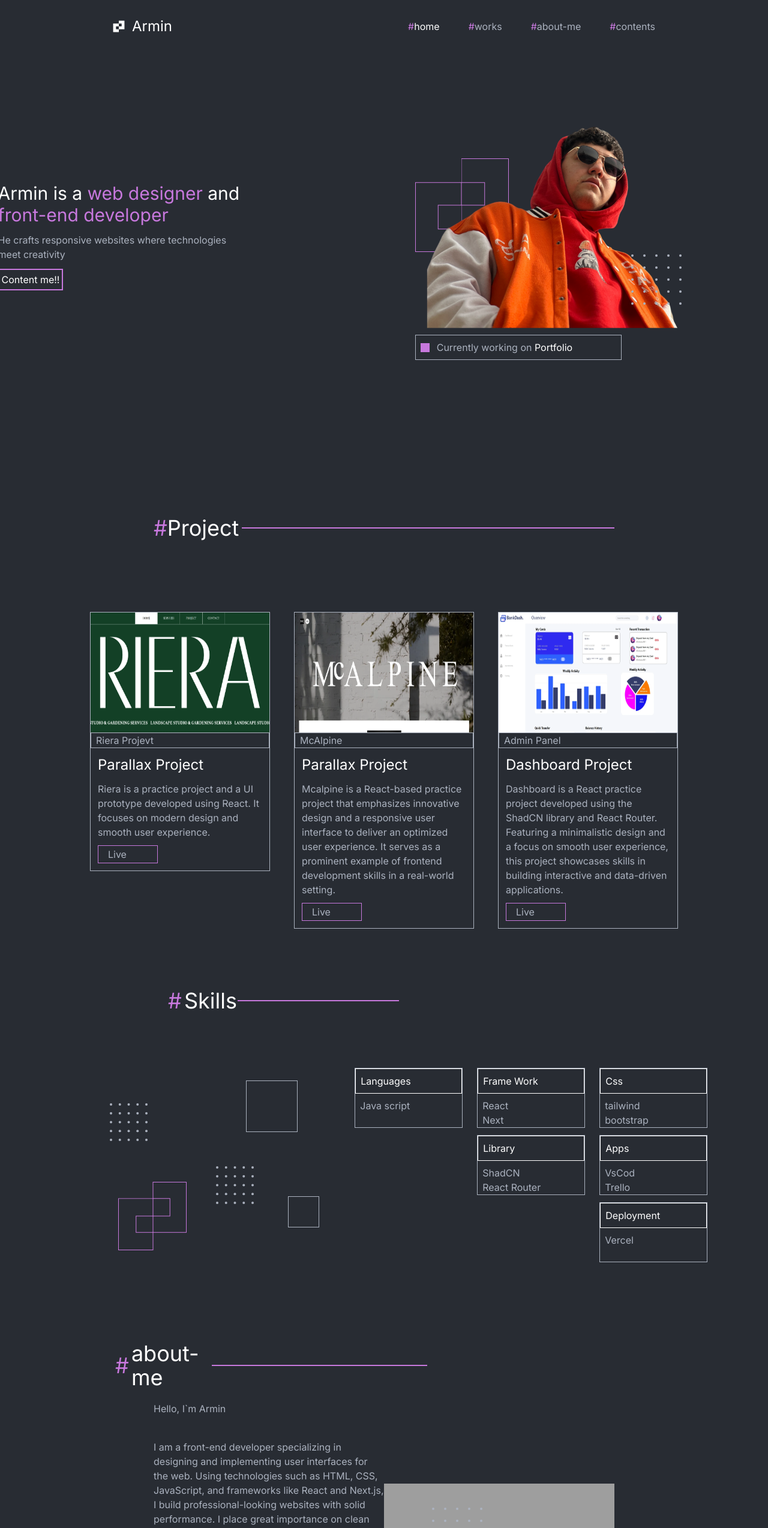
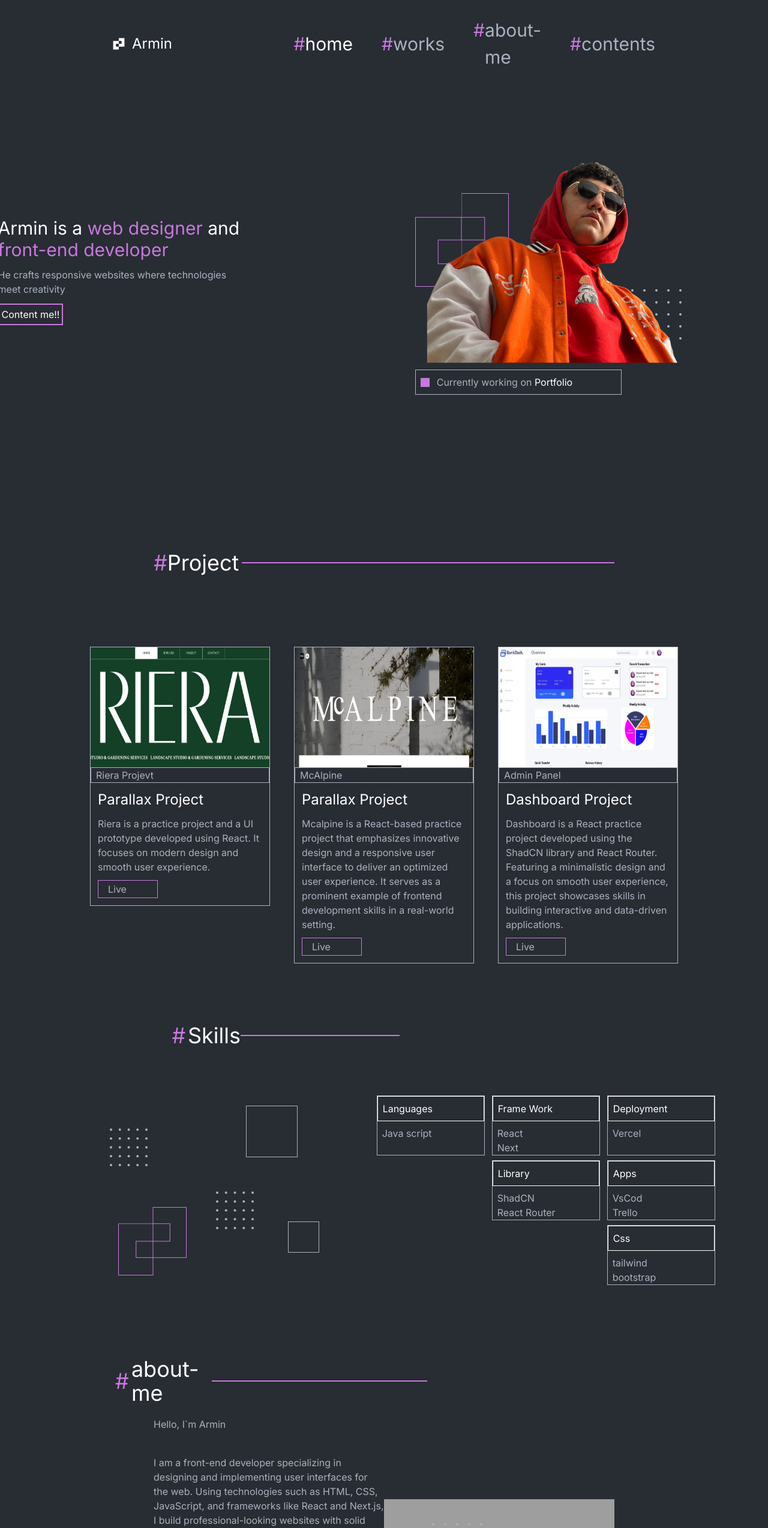
Before and after one commit to ArminHasanzadeh/MyWeb, a React (Vite) app: page / in a window 1280 px wide. Shown: the top 2547 px of the page at 60% size. Built offline with nearby package versions, Linux system fonts and the light colour scheme; grey boxes are pictures that could not be loaded.

Commit message:
fixe a little things

```diff
--- a/src/Pages/HomePage/header/Header.css
+++ b/src/Pages/HomePage/header/Header.css
@@ -1,6 +1,6 @@
 
 .NavBar{
-
+   transition: 0.5s;
     >ul{
         gap: 3rem;
         >li{
@@ -8,6 +8,7 @@
             justify-content: center;
             align-content: center;
             cursor: pointer;
+            font-size: 30px;
             >span{
 
                 color: var(--FontTextcherColor);
--- a/src/Pages/HomePage/header/Header.jsx
+++ b/src/Pages/HomePage/header/Header.jsx
@@ -12,7 +12,7 @@ function Header() {
   return (
     <>
 
-      <header className="w-full h-auto flex justify-center items-center p-7 sticky top-0 z-50 bg-[var(--BgColor)] max-xl:hidden">
+      <header className="w-full h-auto flex justify-center items-center p-7 sticky top-0 z-50 bg-[var(--BgColor)] max-xl:hidden ">
         <div className="w-[50%] flex items-center justify-start gap-3 text-2xl pl-40">
           <svg width="20" height="20" viewBox="0 0 16 17" fill="none" xmlns="http://www.w3.org/2000/svg">
             <path
@@ -26,40 +26,47 @@ function Header() {
         </div>
         <div className="NavBar w-[50%] flex items-center justify-end pr-40">
           <ul className="flex justify-center items-center gap-5">
-            <li><span>#</span><Link to="/" className={`${location.pathname === "/" ? "!text-white" : ""}`}>home</Link></li>
-            <li><span>#</span><Link to="/work" className={`${location.pathname === "/work" ? "!text-white" : ""}`} >works</Link></li>
-            <li><span>#</span><Link to="/About" className={`${location.pathname === "/About" ? "!text-white" : ""}`} >about-me</Link></li>
-            <li><span>#</span><Link to="/Content" className={`${location.pathname === "/Content" ? "!text-white" : ""}`} >contents</Link></li>
+            <li><span>#</span><Link reloadDocument to="/" className={`${location.pathname === "/" ? "!text-white" : ""}`}>home</Link></li>
+            <li><span>#</span><Link reloadDocument to="/work" className={`${location.pathname === "/work" ? "!text-white" : ""}`} >works</Link></li>
+            <li><span>#</span><Link reloadDocument to="/About" className={`${location.pathname === "/About" ? "!text-white" : ""}`} >about-me</Link></li>
+            <li><span>#</span><Link reloadDocument to="/Content" className={`${location.pathname === "/Content" ? "!text-white" : ""}`} >contents</Link></li>
           </ul>
         </div>
       </header>
 
 
       <header className="w-full h-[80px] Hamberger-Menu sticky top-0 flex justify-center items-center p-7 z-50 xl:hidden flex-col bg-[var(--BgColor)]">
-        <div className="w-full h-auto relative flex justify-start items-center">
+        <div className="w-[20%]">
+          <span>
+
+          </span>
+        </div>
+        <div className="w-[85%] h-auto relative flex justify-start items-center">
           <button
-            className="box-click z-101 absolute "
+            className={`box-click z-1 absolute ${open  ? "hidden" : "" }`}
             onClick={() => setOpen(!open)} >
-            <svg width="45" height="45" viewBox="0 0 52 52" fill="none" xmlns="http://www.w3.org/2000/svg">
-              <path
-                fillRule="evenodd"
-                clipRule="evenodd"
-                d="M39 0H26V13H13H0V26V39V52H13H26V39H39H52V26V13V0H39ZM13 39H26V26H39V13H26V26H13V39Z"
-                fill="white"
-              />
-            </svg>
+           <svg xmlns="http://www.w3.org/2000/svg"  height="45" viewBox="0 -960 960 960" width="45" fill="#ffffff"><path d="M120-240v-80h720v80H120Zm0-200v-80h720v80H120Zm0-200v-80h720v80H120Z"/></svg>
           </button>
         </div>
 
 
 
-          <div className={`Hamberger-Box absolute w-full  flex justify-center items-center z-[100] top-5 left-0   ${open ?"translate-x-0 ":"-translate-x-300"}`}>
-            <div className="NavBar  w-[95%] h-[95vh] bg-[var(--BgColor)] pl-6  text-5xl  flex justify-start items-start pt-20 flex-col">
+          <div  className={`Hamberger-Box border  h-screen top-0  absolute w-full  flex-col justify-center items-center  left-0  `}>
+            <div className={`${open ? "opacity-100 visible" : "opacity-0 invisible"} w-full h-full  absolute bg-black/40 transition-all duration-300 `} onClick={() => setOpen(!open)}>
+              </div>
+            <div className={`NavBar transition-all w-[50%] h-[100vh] bg-[var(--BgColor)] pl-6  text-5xl  flex justify-start items-start flex-col pt-10 z-900 ${open ?"translate-x-0 ":"-translate-x-300"}`}>
+                <button
+            className="box-click flex justify-start items-center w-full h-[5%] mb-4 "
+            onClick={() => setOpen(!open)} >
+           <svg xmlns="http://www.w3.org/2000/svg" height="45" viewBox="0 -960 960 960" width="45" fill="#ffffff">
+           <path d="m256-200-56-56 224-224-224-224 56-56 224 224 224-224 56 56-224 224 224 224-56 56-224-224-224 224Z"/>
+           </svg>
+          </button>
               <ul className="flex flex-col items-start justify-center gap-5">
-                <li><span>#</span><Link onClick={() => setOpen(!open)}  to="/" className={`${location.pathname === "/" ? "!text-white" : ""}`}>home</Link></li>
-                <li><span>#</span><Link onClick={() => setOpen(!open)}  to="/work" className={`${location.pathname === "/work" ? "!text-white" : ""}`} >works</Link></li>
-                <li><span>#</span><Link onClick={() => setOpen(!open)}  to="/About" className={`${location.pathname === "/About" ? "!text-white" : ""}`} >about-me</Link></li>
-                <li><span>#</span><Link onClick={() => setOpen(!open)}  to="/Content" className={`${location.pathname === "/Content" ? "!text-white" : ""}`} >contents</Link></li>
+                <li><span>#</span><Link reloadDocument  onClick={() => setOpen(!open)}  to="/" className={`${location.pathname === "/" ? "!text-white" : ""}`}>home</Link></li>
+                <li><span>#</span><Link reloadDocument  onClick={() => setOpen(!open)}  to="/work" className={`${location.pathname === "/work" ? "!text-white" : ""}`} >works</Link></li>
+                <li><span>#</span><Link reloadDocument  onClick={() => setOpen(!open)}  to="/About" className={`${location.pathname === "/About" ? "!text-white" : ""}`} >about-me</Link></li>
+                <li><span>#</span><Link reloadDocument  onClick={() => setOpen(!open)}  to="/Content" className={`${location.pathname === "/Content" ? "!text-white" : ""}`} >contents</Link></li>
               </ul>
             <div>
               <div className='w-[100%] mt-32 flex justify-center items-center flex-col '>
@@ -80,6 +87,7 @@ function Header() {
                 </div>
             </div>
             </div>
+
           </div>
 
       </header>
--- a/src/Pages/HomePage/skills/Skills.jsx
+++ b/src/Pages/HomePage/skills/Skills.jsx
@@ -3,14 +3,14 @@ import React from 'react';
 function Skills() {
     return (
     <>
-        <section className='w-full h-auto mt-20 flex justify-center items-center flex-col xl:visible max-xl:hidden'>
-            <div className='w-[70%] flex justify-start items-center ml-44'>
-                <span className='Hashtag text-4xl w-[3%]'>#</span>
-                <h4 className='text-white text-4xl w-[10%] text-start'>Skills</h4>
-                <span className='Border-Project w-[30%] border-1 text-white text-start'></span>
+        <section className='w-full h-auto mt-20 flex justify-center items-center flex-col xl:visible max-sm:flex-col pl-44 max-sm:p-0'>
+            <div className='w-[80%] flex justify-start items-center  '>
+                <span className='Hashtag text-4xl w-[3%]  max-sm:w-[5%]'>#</span>
+                <h4 className='text-white text-4xl w-[10%] text-start max-sm:w-full'>Skills</h4>
+                <span className='Border-Project w-[30%] border-1 text-white text-start max-sm:hidden'></span>
             </div>
-           <div className='flex justify-center items-center w-full h-auto pl-44 mt-10'>
-                <div className='w-[40%] flex justify-center items-center'>
+           <div className='flex justify-center items-center w-full h-auto  mt-10  max-sm:flex-col'>
+                <div className='w-[40%] flex justify-center items-center max-sm:w-full'>
                     <svg width="349" height="283" viewBox="0 0 349 283" fill="none" xmlns="http://www.w3.org/2000/svg">
 <circle cx="2" cy="40" r="2" fill="#ABB2BF"/>
 <circle cx="16.75" cy="40" r="2" fill="#ABB2BF"/>
@@ -75,23 +75,23 @@ function Skills() {
 <path d="M15 197.25V196.25H14V197.25H15ZM71.5 197.25H72.5V196.25H71.5V197.25ZM71.5 225.5V226.5H72.5V225.5H71.5ZM43.25 225.5V224.5H42.25V225.5H43.25ZM43.25 253.75H42.25V254.75H43.25V253.75ZM71.5 253.75H72.5V252.75H71.5V253.75ZM71.5 282V283H72.5V282H71.5ZM15 282H14V283H15V282ZM43.25 196.25H15V198.25H43.25V196.25ZM71.5 196.25H43.25V198.25H71.5V196.25ZM72.5 225.5V197.25H70.5V225.5H72.5ZM43.25 226.5H71.5V224.5H43.25V226.5ZM44.25 253.75V225.5H42.25V253.75H44.25ZM43.25 254.75H71.5V252.75H43.25V254.75ZM70.5 253.75V282H72.5V253.75H70.5ZM71.5 281H43.25V283H71.5V281ZM15 283H43.25V281H15V283ZM14 253.75V282H16V253.75H14ZM14 225.5V253.75H16V225.5H14ZM14 197.25V225.5H16V197.25H14Z" fill="#C778DD" mask="url(#path-55-outside-2_29_371)"/>
                     </svg>
                 </div>
-                <div className='w-[80%] h-auto p-10 flex '>
-                    <div className='w-[180px] h-[100px] border-1 My-Skills-Name text-1xl m-3'>
+                <div className='w-[80%] h-auto p-10 flex max-sm:w-full gap-3 justify-center items-start'>
+                  <div className="flex flex-col gap-y-2">
+                    <div className='w-[180px] h-[100px] border-1 My-Skills-Name text-1xl mb '>
                        <h6 className='text-white p-2 border-1 w-full'>Languages</h6>
                         <div className='p-2'>
                             <p className='w-full'> Java script</p>
 
                         </div>
                       </div>
-                    <div>
-                        <div className='w-[180px] h-[100px] border-1 My-Skills-Name text-1xl m-3'>
+                         <div className='w-[180px] h-[100px] border-1 My-Skills-Name text-1xl  xl:hidden '>
                                <h6 className='text-white p-2 border-1 w-full'>Frame Work</h6>
                             <div className='p-2'>
                                 <p className='w-full'>React</p>
                                 <p className='w-full'>Next</p>
                             </div>
                       </div>
-                        <div className='w-[180px] h-[100px] border-1 My-Skills-Name text-1xl m-3'>
+                         <div className='w-[180px] h-[100px] border-1 My-Skills-Name text-1xl xl:hidden'>
                                  <h6 className='text-white p-2 border-1 w-full'>Library</h6>
                             <div className='p-2'>
                                 <p className='w-full'>ShadCN</p>
@@ -99,127 +99,31 @@ function Skills() {
                             </div>
                       </div>
                   </div>
-                    <div>
-                        <div className='w-[180px] h-[100px] border-1 My-Skills-Name text-1xl m-3'>
-                                <h6 className='text-white p-2 border-1 w-full'>Css</h6>
+
+                    <div className="max-sm:flex flex flex-col gap-y-2 ">
+                        <div className='w-[180px] h-[100px] border-1 My-Skills-Name text-1xl '>
+                                 <h6 className='text-white p-2 border-1 w-full'>Frame Work</h6>
                             <div className='p-2'>
-                                <p className='w-full'>tailwind</p>
-                                <p className='w-full'>bootstrap</p>
+                                <p className='w-full'>React</p>
+                                <p className='w-full'>Next</p>
                             </div>
                         </div>
-                        <div className='w-[180px] h-[100px] border-1 My-Skills-Name text-1xl m-3'>
-                        <h6 className='text-white p-2 border-1 w-full'>Apps</h6>
-                        <div className='p-2'>
-                            <p className='w-full'>VsCod</p>
-                            <p className='w-full'>Trello</p>
-                        </div>
-                    </div>
-                        <div className='w-[180px] h-[100px] border-1 My-Skills-Name text-1xl m-3'>
-                        <h6 className='text-white p-2 border-1 w-full'>Deployment</h6>
-                        <div className='p-2'>
-                            <p className='w-full'>Vercel</p>
-                            <p className='w-full'></p>
-                        </div>
-                    </div>
-                    </div>
-                </div>
-           </div>
-        </section>
-        <section className='w-full h-auto mt-20 flex justify-center items-center flex-col sm:visible  xl:hidden'>
-            <div className='w-[70%] flex justify-start items-center ml-44'>
-                <span className='Hashtag text-4xl w-[8%]'>#</span>
-                <h4 className='text-white text-4xl w-[30%] text-start'>Skills</h4>
-                <span className='Border-Project w-[40%] border-1 text-white text-start'></span>
-            </div>
-           <div className='flex justify-center items-center w-full h-auto mt-10 flex-col'>
-                <div className='w-[40%] flex justify-center items-center'>
-                    <svg width="349" height="283" viewBox="0 0 349 283" fill="none" xmlns="http://www.w3.org/2000/svg">
-<circle cx="2" cy="40" r="2" fill="#ABB2BF"/>
-<circle cx="16.75" cy="40" r="2" fill="#ABB2BF"/>
-<circle cx="31.5" cy="40" r="2" fill="#ABB2BF"/>
-<circle cx="46.25" cy="40" r="2" fill="#ABB2BF"/>
-<circle cx="61" cy="40" r="2" fill="#ABB2BF"/>
-<circle cx="2" cy="54.75" r="2" fill="#ABB2BF"/>
-<circle cx="16.75" cy="54.75" r="2" fill="#ABB2BF"/>
-<circle cx="31.5" cy="54.75" r="2" fill="#ABB2BF"/>
-<circle cx="46.25" cy="54.75" r="2" fill="#ABB2BF"/>
-<circle cx="61" cy="54.75" r="2" fill="#ABB2BF"/>
-<circle cx="2" cy="69.5" r="2" fill="#ABB2BF"/>
-<circle cx="16.75" cy="69.5" r="2" fill="#ABB2BF"/>
-<circle cx="31.5" cy="69.5" r="2" fill="#ABB2BF"/>
-<circle cx="46.25" cy="69.5" r="2" fill="#ABB2BF"/>
-<circle cx="61" cy="69.5" r="2" fill="#ABB2BF"/>
-<circle cx="2" cy="84.25" r="2" fill="#ABB2BF"/>
-<circle cx="16.75" cy="84.25" r="2" fill="#ABB2BF"/>
-<circle cx="31.5" cy="84.25" r="2" fill="#ABB2BF"/>
-<circle cx="46.25" cy="84.25" r="2" fill="#ABB2BF"/>
-<circle cx="61" cy="84.25" r="2" fill="#ABB2BF"/>
-<circle cx="2" cy="99" r="2" fill="#ABB2BF"/>
-<circle cx="16.75" cy="99" r="2" fill="#ABB2BF"/>
-<circle cx="31.5" cy="99" r="2" fill="#ABB2BF"/>
-<circle cx="46.25" cy="99" r="2" fill="#ABB2BF"/>
-<circle cx="61" cy="99" r="2" fill="#ABB2BF"/>
-<circle cx="179" cy="145" r="2" fill="#ABB2BF"/>
-<circle cx="193.75" cy="145" r="2" fill="#ABB2BF"/>
-<circle cx="208.5" cy="145" r="2" fill="#ABB2BF"/>
-<circle cx="223.25" cy="145" r="2" fill="#ABB2BF"/>
-<circle cx="238" cy="145" r="2" fill="#ABB2BF"/>
-<circle cx="179" cy="159.75" r="2" fill="#ABB2BF"/>
-<circle cx="193.75" cy="159.75" r="2" fill="#ABB2BF"/>
-<circle cx="208.5" cy="159.75" r="2" fill="#ABB2BF"/>
-<circle cx="223.25" cy="159.75" r="2" fill="#ABB2BF"/>
-<circle cx="238" cy="159.75" r="2" fill="#ABB2BF"/>
-<circle cx="179" cy="174.5" r="2" fill="#ABB2BF"/>
-<circle cx="193.75" cy="174.5" r="2" fill="#ABB2BF"/>
-<circle cx="208.5" cy="174.5" r="2" fill="#ABB2BF"/>
-<circle cx="223.25" cy="174.5" r="2" fill="#ABB2BF"/>
-<circle cx="238" cy="174.5" r="2" fill="#ABB2BF"/>
-<circle cx="179" cy="189.25" r="2" fill="#ABB2BF"/>
-<circle cx="193.75" cy="189.25" r="2" fill="#ABB2BF"/>
-<circle cx="208.5" cy="189.25" r="2" fill="#ABB2BF"/>
-<circle cx="223.25" cy="189.25" r="2" fill="#ABB2BF"/>
-<circle cx="238" cy="189.25" r="2" fill="#ABB2BF"/>
-<circle cx="179" cy="204" r="2" fill="#ABB2BF"/>
-<circle cx="193.75" cy="204" r="2" fill="#ABB2BF"/>
-<circle cx="208.5" cy="204" r="2" fill="#ABB2BF"/>
-<circle cx="223.25" cy="204" r="2" fill="#ABB2BF"/>
-<circle cx="238" cy="204" r="2" fill="#ABB2BF"/>
-<rect x="297.5" y="193.5" width="51" height="51" stroke="#ABB2BF"/>
-<rect x="227.5" y="0.5" width="85" height="85" stroke="#ABB2BF"/>
-<mask id="path-53-inside-1_29_371" fill="white">
-<path fill-rule="evenodd" clip-rule="evenodd" d="M71.5 169H99.75H128V197.25V225.5V253.75H99.75H71.5V225.5H99.75V197.25H71.5V169Z"/>
-</mask>
-<path d="M71.5 169V168H70.5V169H71.5ZM128 169H129V168H128V169ZM128 253.75V254.75H129V253.75H128ZM71.5 253.75H70.5V254.75H71.5V253.75ZM71.5 225.5V224.5H70.5V225.5H71.5ZM99.75 225.5V226.5H100.75V225.5H99.75ZM99.75 197.25H100.75V196.25H99.75V197.25ZM71.5 197.25H70.5V198.25H71.5V197.25ZM99.75 168H71.5V170H99.75V168ZM128 168H99.75V170H128V168ZM129 197.25V169H127V197.25H129ZM129 225.5V197.25H127V225.5H129ZM129 253.75V225.5H127V253.75H129ZM99.75 254.75H128V252.75H99.75V254.75ZM99.75 252.75H71.5V254.75H99.75V252.75ZM72.5 253.75V225.5H70.5V253.75H72.5ZM71.5 226.5H99.75V224.5H71.5V226.5ZM98.75 197.25V225.5H100.75V197.25H98.75ZM71.5 198.25H99.75V196.25H71.5V198.25ZM70.5 169V197.25H72.5V169H70.5Z" fill="#C778DD" mask="url(#path-53-inside-1_29_371)"/>
-<mask id="path-55-outside-2_29_371" maskUnits="userSpaceOnUse" x="14" y="196.25" width="59" height="87" fill="black">
-<rect fill="white" x="14" y="196.25" width="59" height="87"/>
-<path fill-rule="evenodd" clip-rule="evenodd" d="M15 197.25H43.25H71.5V225.5H43.25V253.75H71.5V282H43.25H15V253.75V225.5V197.25Z"/>
-</mask>
-<path d="M15 197.25V196.25H14V197.25H15ZM71.5 197.25H72.5V196.25H71.5V197.25ZM71.5 225.5V226.5H72.5V225.5H71.5ZM43.25 225.5V224.5H42.25V225.5H43.25ZM43.25 253.75H42.25V254.75H43.25V253.75ZM71.5 253.75H72.5V252.75H71.5V253.75ZM71.5 282V283H72.5V282H71.5ZM15 282H14V283H15V282ZM43.25 196.25H15V198.25H43.25V196.25ZM71.5 196.25H43.25V198.25H71.5V196.25ZM72.5 225.5V197.25H70.5V225.5H72.5ZM43.25 226.5H71.5V224.5H43.25V226.5ZM44.25 253.75V225.5H42.25V253.75H44.25ZM43.25 254.75H71.5V252.75H43.25V254.75ZM70.5 253.75V282H72.5V253.75H70.5ZM71.5 281H43.25V283H71.5V281ZM15 283H43.25V281H15V283ZM14 253.75V282H16V253.75H14ZM14 225.5V253.75H16V225.5H14ZM14 197.25V225.5H16V197.25H14Z" fill="#C778DD" mask="url(#path-55-outside-2_29_371)"/>
-                    </svg>
-                </div>
-                <div className='w-[80%] h-auto p-10 flex gap-4 max-sm:flex-col '>
                         <div className='w-[180px] h-[100px] border-1 My-Skills-Name text-1xl '>
                                  <h6 className='text-white p-2 border-1 w-full'>Library</h6>
                             <div className='p-2'>
                                 <p className='w-full'>ShadCN</p>
                                 <p className='w-full'>React Router</p>
                             </div>
-                         <div className='w-[180px] h-[100px] border-1 My-Skills-Name text-1xl mt-3 max-sm:hidden'>
-                                <h6 className='text-white p-2 border-1 w-full'>Frame Work</h6>
-                            <div className='p-2'>
-                                <p className='w-full'>React</p>
-                                <p className='w-full'>Next</p>
                         </div>
-                        </div>
-                         <div className='w-[180px] h-[100px] border-1 My-Skills-Name text-1xl max-sm:hidden max-md:hidden  lg:visible mt-3'>
+                        <div className='w-[180px] h-[100px] border-1 My-Skills-Name text-1xl  xl:hidden'>
                                 <h6 className='text-white p-2 border-1 w-full'>Languages</h6>
-                        <div className='p-2'>
-                            <p className='w-full'> Java script</p>
-
+                            <div className='p-1'>
+                                <p className='w-full'> TypeScript Lua</p>
+                                <p className='w-full'> Python JavaScript</p>
                             </div>
                         </div>
                     </div>
-                    <div>
+                    <div className="flex flex-col gap-y-2 max-xl:hidden">
                         <div className='w-[180px] h-[100px] border-1 My-Skills-Name text-1xl '>
                               <h6 className='text-white p-2 border-1 w-full'>Deployment</h6>
                         <div className='p-2'>
@@ -227,37 +131,20 @@ function Skills() {
                             <p className='w-full'></p>
                         </div>
                         </div>
-                        <div className='w-[180px] h-[100px] border-1 My-Skills-Name text-1xl mt-3'>
+                        <div className='w-[180px] h-[100px] border-1 My-Skills-Name text-1xl '>
                         <h6 className='text-white p-2 border-1 w-full'>Apps</h6>
                         <div className='p-2'>
                             <p className='w-full'>VsCod</p>
                             <p className='w-full'>Trello</p>
                         </div>
                     </div>
-                         <div className='w-[180px] h-[100px] border-1 My-Skills-Name text-1xl max-sm:hidden max-md:hidden lg:visible mt-3'>
+                        <div className='w-[180px] h-[100px] border-1 My-Skills-Name text-1xl '>
                         <h6 className='text-white p-2 border-1 w-full'>Css</h6>
                             <div className='p-2'>
                                 <p className='w-full'>tailwind</p>
                                 <p className='w-full'>bootstrap</p>
                             </div>
                     </div>
-                    </div>
-                    <div>
-                        <div className='w-[180px] h-[100px] border-1 My-Skills-Name text-1xl  max-md:hidden max-lg:hidden'>
-                             <h6 className='text-white p-2 border-1 w-full'>Languages</h6>
-                        <div className='p-1'>
-                            <p className='w-full'> TypeScript Lua</p>
-                            <p className='w-full'> Python JavaScript</p>
-                        </div>
-                        </div>
-                        <div className='w-[180px] h-[100px] border-1 My-Skills-Name text-1xl mt-3 max-md:hidden max-lg:hidden max-sm:hidden'>
-                         <h6 className='text-white p-2 border-1 w-full'>Languages</h6>
-                        <div className='p-1'>
-                            <p className='w-full'> TypeScript Lua</p>
-                            <p className='w-full'> Python JavaScript</p>
-                        </div>
-                    </div>
-
                     </div>
                 </div>
            </div>
```
Also changed, not shown: src/Pages/HomePage/Footer/Footer.jsx (+10 -8 lines). Lines whose indentation alone changed are shown as unchanged.
